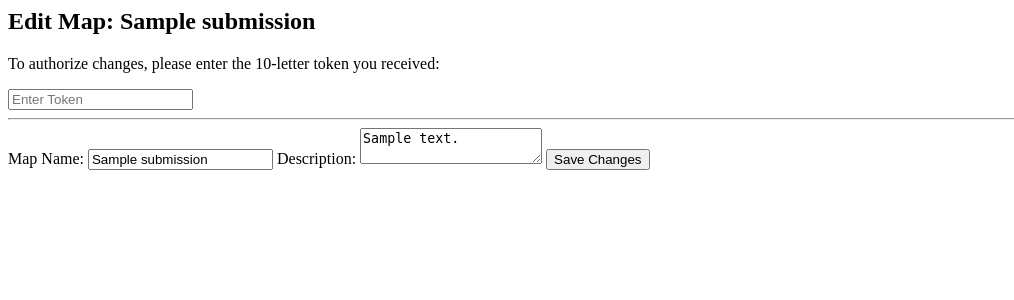
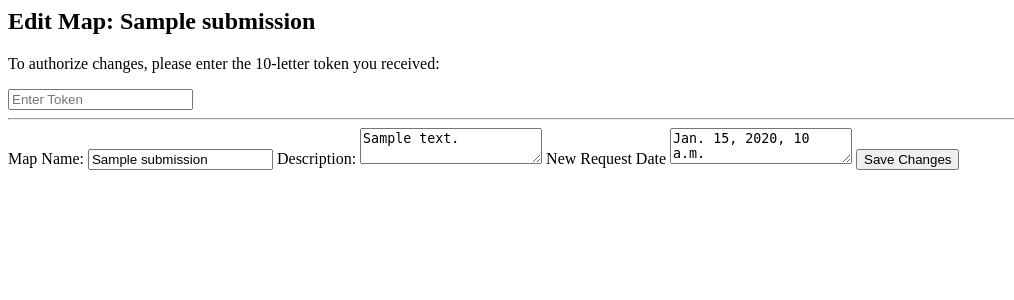
Before and after one commit to lfcaldeira/django-repo, a Django app: template apps/MapsBORA/templates/MapsBORA/edit.html in a window 1280 px wide. Shown: the top 300 px of the page, without its empty margins (0-1014 px from the left). Run offline with Django 5.2, Linux system fonts and the light colour scheme; the template is opened without the code that fills it: values that come from a table or form of the project are taken from there, others are empty; tables that the repository leaves empty hold one stand-in row (values such as "Sample post").

Commit message:
changed var name and added request_date change in edit

```diff
--- a/apps/MapsBORA/models.py
+++ b/apps/MapsBORA/models.py
@@ -12,7 +12,7 @@ class Submission(models.Model):
     email = models.CharField(max_length=200)
     map_name = models.CharField(max_length=300)
     description = models.CharField(max_length=400)
-    submitted_date = models.DateTimeField(auto_now_add=True)
+    request_date = models.DateTimeField(auto_now_add=True)
     status = models.CharField(max_length=20, choices=STATUS_CHOICES,default='pending')
     token = models.CharField(max_length=10,null=True, blank=True)
 
@@ -22,4 +22,4 @@ class Submission(models.Model):
     class Meta:
         verbose_name_plural = "submissions"
         verbose_name = "submission"
-        ordering = ['submitted_date']
+        ordering = ['request_date']
--- a/apps/MapsBORA/templates/MapsBORA/edit.html
+++ b/apps/MapsBORA/templates/MapsBORA/edit.html
@@ -11,5 +11,8 @@
     <label>Description:</label>
     <textarea name="description">{{ submission.description }}</textarea>
 
+    <label>New Request Date</label>
+    <textarea name="request_date">{{submission.request_date}}</textarea>
+
     <button type="submit">Save Changes</button>
 </form>
--- a/apps/MapsBORA/templates/MapsBORA/index.html
+++ b/apps/MapsBORA/templates/MapsBORA/index.html
@@ -42,8 +42,8 @@
             </div>
 
             <div class="form-group">
-                <label for="submitted_date">Which Tuesday are we riding:</label>
-                <input type="date" id="submitted_date" name="submitted_date" required>
+                <label for="request_date">Which Tuesday are we riding:</label>
+                <input type="date" id="request_date" name="request_date" required>
             </div>
 
             <button type="submit">Submit to Queue</button>
@@ -65,7 +65,7 @@
                 {% for sub in submissions %}
                 <tr>
                     <td><strong>{{ sub.map_name }}</strong></td>
-                    <td>{{ sub.submitted_date|date:"Y-m-d" }}</td>
+                    <td>{{ sub.request_date|date:"Y-m-d" }}</td>
                     <td class="status-{{ sub.status }}">{{ sub.get_status_display }}</td>
                     <td> <a href="{% url 'edit_submission' sub.id %}">Edit Map</a></td>
                 </tr>
```
Also changed, not shown: apps/MapsBORA/admin.py (+4 -4 lines), apps/MapsBORA/views.py (+4 -4 lines), apps/MapsBORA/migrations/0002_submission_delete_submissao.py.
